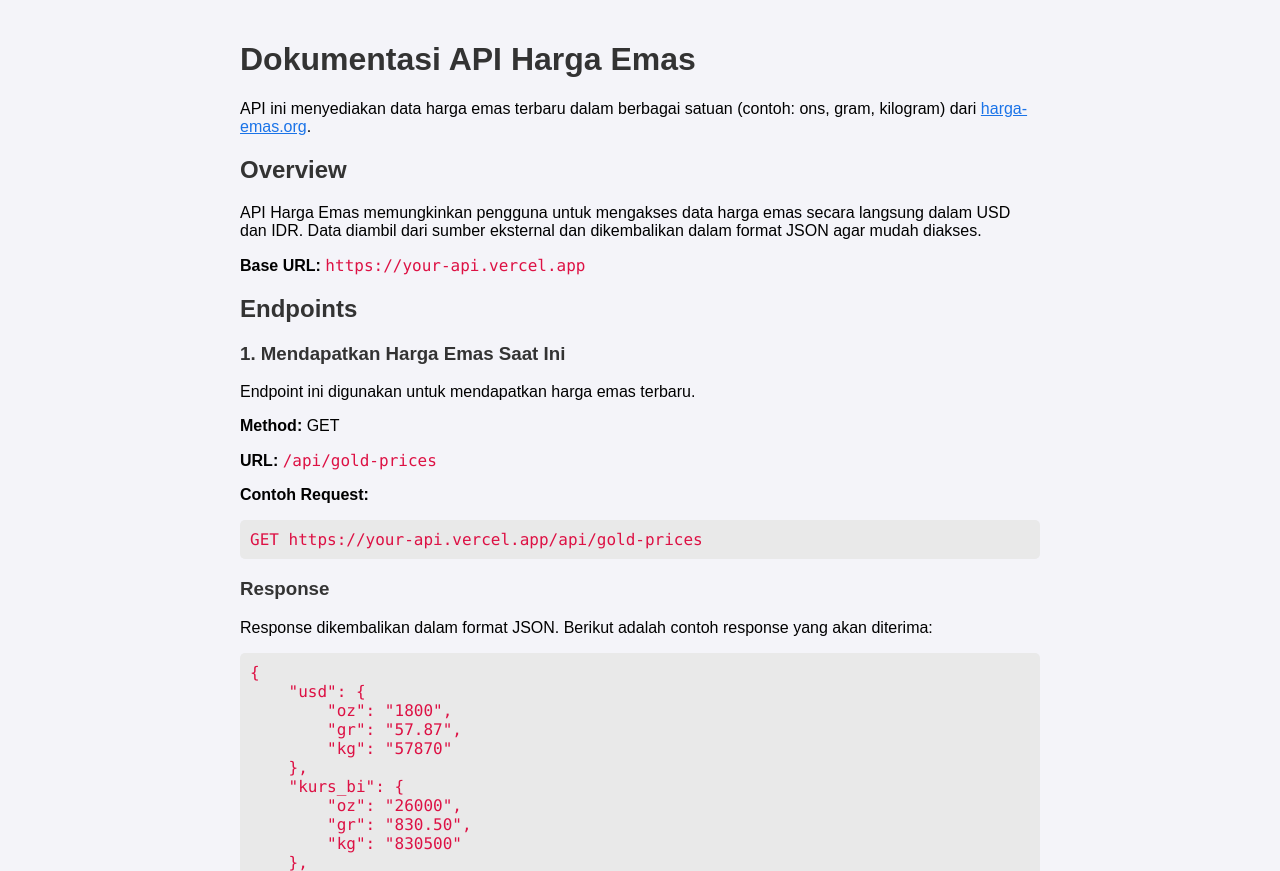
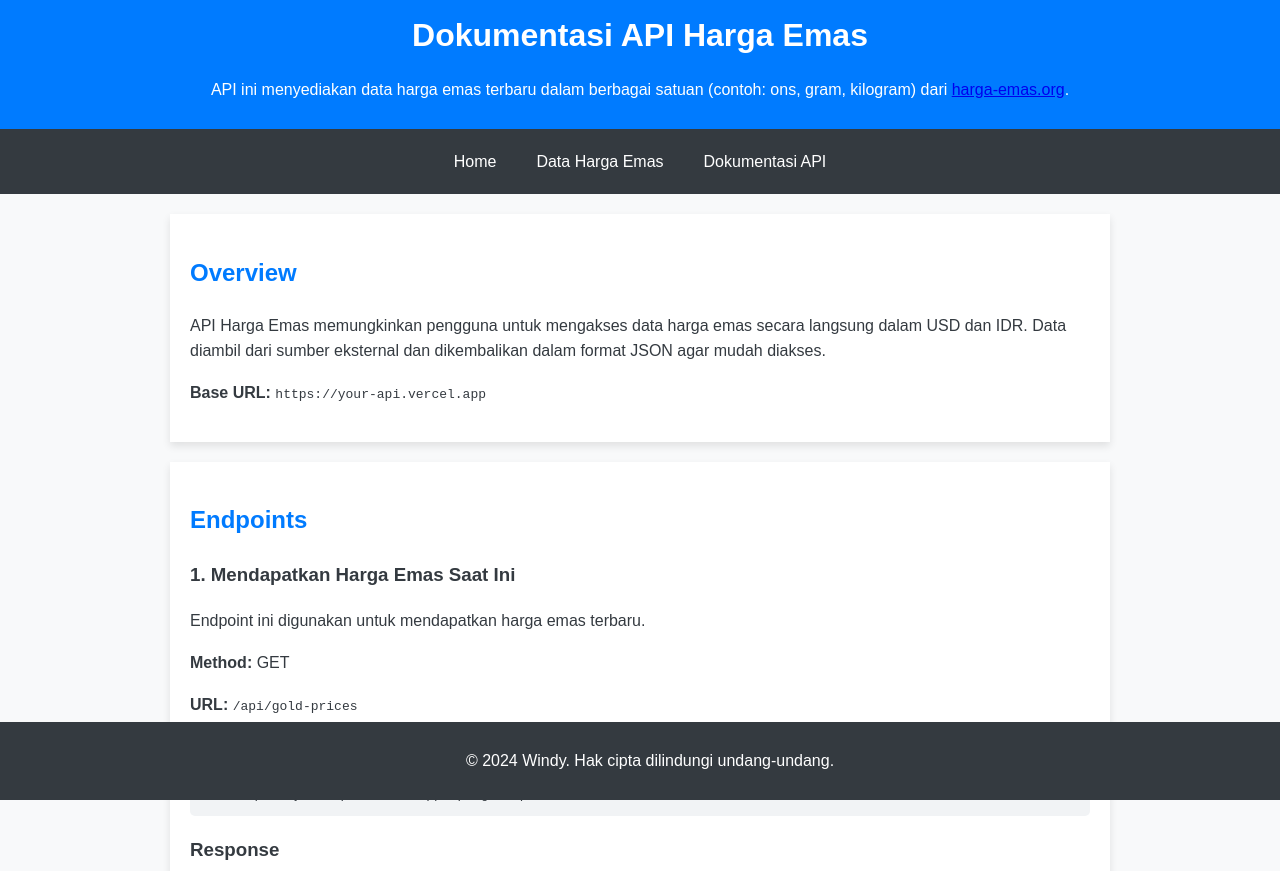
Before and after one commit to windyaprilianispace/harga-emas-hari-ini, a website: page documentation.html in a window 1280 px wide. Shown: the top 871 px of the page. Drawn offline with Linux system fonts and the light colour scheme.

Commit message:
doc page

```diff
--- a/documentation.html
+++ b/documentation.html
@@ -6,29 +6,62 @@
     <title>Dokumentasi API Harga Emas</title>
     <style>
         body {
-            font-family: Arial, sans-serif;
-            max-width: 800px;
-            margin: 0 auto;
+            font-family: 'Arial', sans-serif;
+            background-color: #f8f9fa;
+            color: #343a40;
+            margin: 0;
+            padding: 0;
+            line-height: 1.6;
+        }
+        header {
+            background-color: #007bff;
+            color: white;
+            padding: 10px 0;
+            text-align: center;
+        }
+        header h1 {
+            margin: 0;
+        }
+        nav {
+            display: flex;
+            justify-content: center;
+            background-color: #343a40;
+            padding: 10px 0;
+        }
+        nav a {
+            color: white;
+            padding: 10px 20px;
+            text-decoration: none;
+            font-size: 16px;
+        }
+        nav a:hover {
+            background-color: #007bff;
+            border-radius: 5px;
+        }
+        .container {
+            max-width: 900px;
+            margin: 20px auto;
             padding: 20px;
-            background-color: #f4f4f9;
+            background-color: white;
+            box-shadow: 0 4px 8px rgba(0,0,0,0.1);
         }
-        h1, h2, h3 {
-            color: #333;
+        h2 {
+            color: #007bff;
         }
         pre {
-            background-color: #e9e9e9;
+            background-color: #f1f3f5;
             padding: 10px;
             border-radius: 5px;
+            overflow: auto;
         }
-        code {
-            color: #d14;
-            font-family: Consolas, "Courier New", monospace;
-        }
-        a {
-            color: #1a73e8;
-        }
-        .container {
-            margin-top: 20px;
+        footer {
+            text-align: center;
+            padding: 10px;
+            background-color: #343a40;
+            color: white;
+            position: fixed;
+            bottom: 0;
+            width: 100%;
         }
     </style>
 </head>
@@ -37,6 +70,11 @@
         <h1>Dokumentasi API Harga Emas</h1>
         <p>API ini menyediakan data harga emas terbaru dalam berbagai satuan (contoh: ons, gram, kilogram) dari <a href="https://harga-emas.org">harga-emas.org</a>.</p>
     </header>
+    <nav>
+        <a href="/">Home</a>
+        <a href="/api/gold-prices">Data Harga Emas</a>
+        <a href="/doc">Dokumentasi API</a>
+    </nav>
 
     <section class="container">
         <h2>Overview</h2>
```
